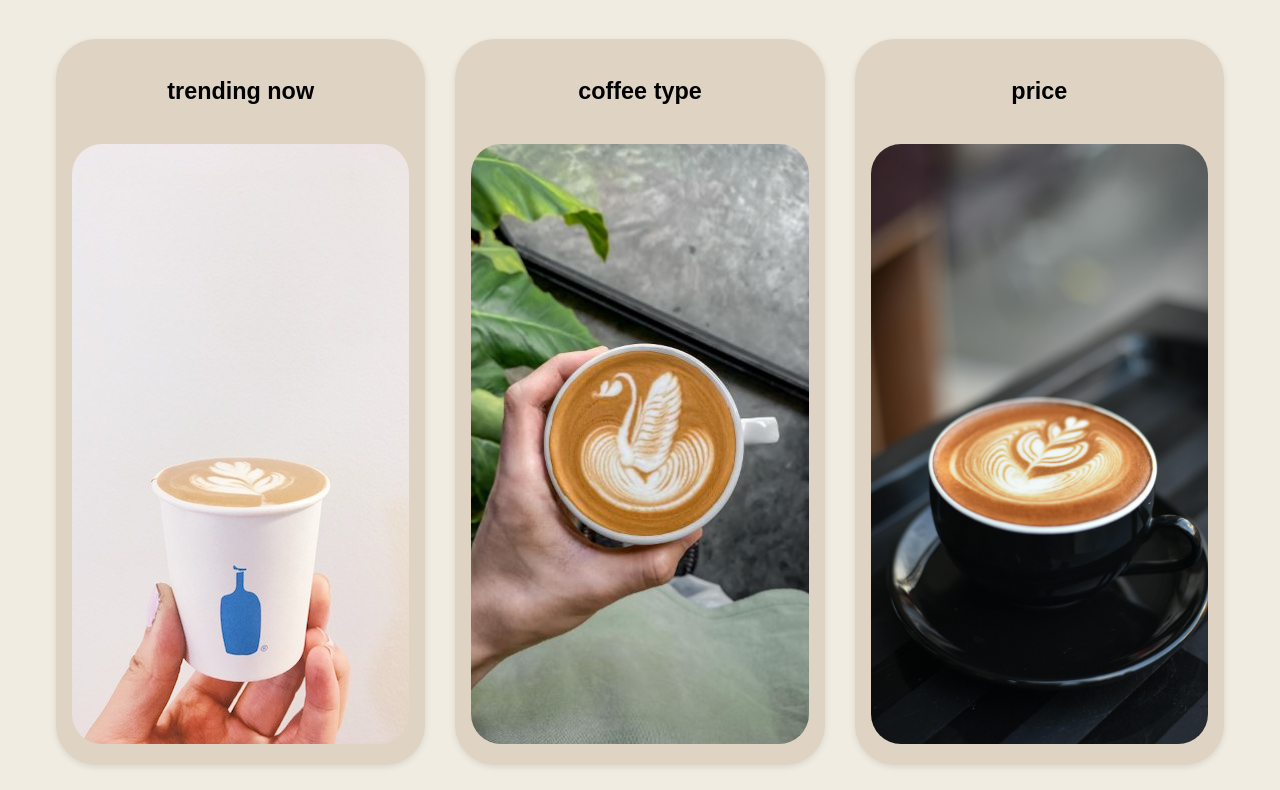
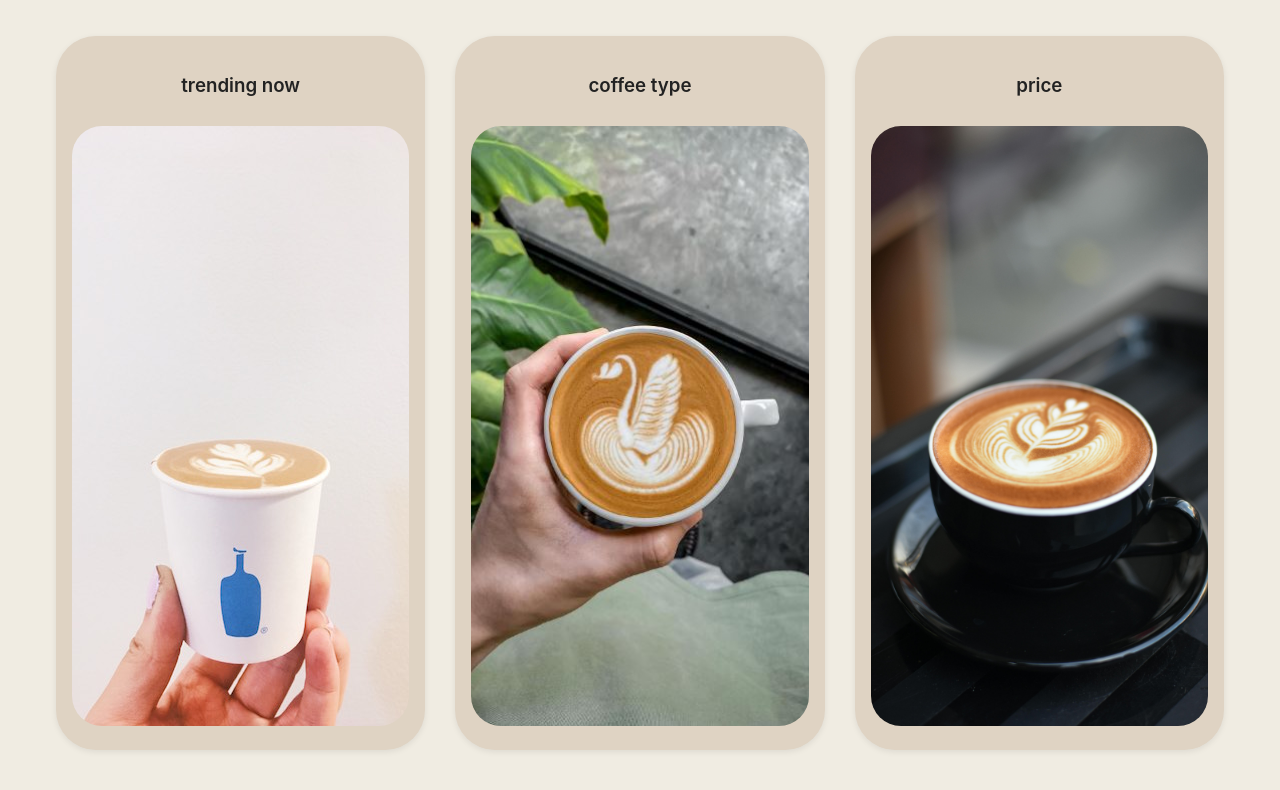
Before and after one commit to miiixel/completelycoffee, a plain HTML site: page explore.html in a window 1280 px wide. Shown: the part 179-969 px from the top of the page. Drawn offline with Linux system fonts and the light colour scheme.

Commit message:
New Styling Updates

```diff
--- a/explore.html
+++ b/explore.html
@@ -23,22 +23,30 @@
   <h1>explore the best rated coffees</h1>
 
   <div class="explore-blocks">
+
+  <a href="trending.html" class="explore-link">
     <div class="trending-block">
       <h3>trending now</h3>
-      <img src="assets/trending-coffee.jpg" alt="trending coffee" width="400" height="400">
+      <img src="assets/trending-coffee.jpg" alt="Best trending coffee">
     </div>
+  </a>
 
+  <a href="coffee-types.html" class="explore-link">
     <div class="coffee-type-block">
       <h3>coffee type</h3>
-      <img src="assets/coffee-type.JPG" alt="trending coffee" width="400" height="400">
+      <img src="assets/coffee-type.JPG" alt="Different types of coffee">
     </div>
+  </a>
 
+  <a href="coffee-prices.html" class="explore-link">
     <div class="coffee-price">
       <h3>price</h3>
-      <img src="assets/coffee-price.jpg" alt="trending coffee" width="400" height="400">
+      <img src="assets/coffee-price.jpg" alt="Coffee price list">
     </div>
-  </div>
+  </a>
+
 </div>
+
 
 
 </body>
--- a/style.css
+++ b/style.css
@@ -1,31 +1,53 @@
-/* Base styling */
+/* ========== BASE STYLING ========== */
 body {
   margin: 0;
   transition: all 0.3s ease-in-out;
-  color: #000000;
-  font-weight: bold;
-  font-family: Arial, Helvetica, sans-serif;
+  color: #333; /* Softer than pure black */
+  font-weight: 400; /* Regular weight for better readability */
+  font-family: 'Inter', Arial, Helvetica, sans-serif; /* Modern sans-serif */
+  line-height: 1.6;
+  background-color: #faf9f7; /* Soft off-white background */
 }
 
-/* Optional smooth scroll */
+body::-webkit-scrollbar {
+  display: none;
+}
+
 html {
   scroll-behavior: smooth;
 }
 
-/* Navigation bar container */
+/* Headings */
+h1, h2, h3 {
+  font-weight: 600;
+  color: #222;
+  margin-bottom: 0.5em;
+}
+
+/* Paragraphs */
+p {
+  margin-bottom: 1rem;
+}
+
+/* Links */
+a {
+  text-decoration: none;
+  color: inherit;
+  transition: color 0.2s ease-in-out;
+}
+
+/* ========== NAVIGATION BAR ========== */
 .nav-container {
   width: 100%;
-  background-color: #dfd3c3;
-  box-shadow: 0 2px 4px rgba(0, 0, 0, 0.1);
+  background-color: #f0dfc9;
+  box-shadow: 0 2px 4px rgba(0, 0, 0, 0.08);
 }
 
-/* Navigation bar content */
 .website-nav {
   display: flex;
   justify-content: space-between;
   align-items: center;
   padding: 1rem 2rem;
-  text-shadow: 1px 1px 5px rgba(0, 0, 0, 0.5);
 }
 
 .website-nav ul {
@@ -36,21 +58,16 @@ html {
   padding: 0;
 }
 
-.website-nav a {
-  text-decoration: none;
-  color: #000;
-  transition: color 0.2s ease-in-out;
-}
-
 .website-nav a:hover {
   color: #8b4513; /* Coffee brown */
 }
 
 .website-nav h1 {
-  font-size: 20px;
+  font-size: 1.5rem;
+  margin: 0;
 }
 
-/* Slogan block */
+/* ========== SLOGAN BLOCK ========== */
 .slogan-block {
   display: flex;
   align-items: center;
@@ -58,16 +75,17 @@ html {
   margin: auto;
   height: 613px;
   width: 100%;
-  font-size: 20px;
+  font-size: 1.25rem; /* ~20px */
   text-align: center;
   background-color: #f0ece2;
   background-image: url("assets/slogan-background.jpg");
   background-size: cover;
   background-position: center;
   color: #333;
+  padding: 0 1rem;
 }
 
-/* View block */
+/* ========== VIEW BLOCK ========== */
 .view-block {
   display: flex;
   flex-direction: column;
@@ -76,12 +94,13 @@ html {
   margin: auto;
   height: 400px;
   width: 100%;
-  font-size: 20px;
+  font-size: 1.125rem; /* ~18px */
   text-align: center;
   background-color: #f0ece2;
+  padding: 0 1rem;
 }
 
-/* Button styling */
+/* ========== BUTTONS ========== */
 .button-container {
   margin-top: 1.5rem;
 }
@@ -92,23 +111,24 @@ button {
   border: none;
   padding: 0.75rem 1.5rem;
   font-size: 1rem;
-  font-weight: bold;
+  font-weight: 500;
   border-radius: 8px;
   cursor: pointer;
-  transition: background-color 0.3s ease-in-out;
+  transition: background-color 0.3s ease-in-out, transform 0.2s ease;
 }
 
 button:hover {
   background-color: #a0522d;
+  transform: translateY(-2px);
 }
 
+/* ========== EXPLORE PAGE ========== */
 .explore-page {
   text-align: center;
   padding: 1.5rem;
   background-color: #f0ece2;
+}
 
-
-}
 .explore-blocks {
   display: flex;
   justify-content: space-between;
@@ -120,12 +140,13 @@ button:hover {
   flex: 1;
   background-color: #dfd3c3;
   padding: 1rem;
-  border-radius: 8px;
-  box-shadow: 0 2px 6px rgba(0, 0, 0, 0.1);
+  border-radius: 40px;
+  box-shadow: 0 2px 6px rgba(0, 0, 0, 0.08);
   text-align: center;
-  border-radius: 40px;
-  font-size: 20px;
-
+  font-size: 1rem;
+  font-weight: 500;
+  color: #333;
+  transition: transform 0.2s ease, box-shadow 0.2s ease;
 }
 
 .explore-blocks img {
@@ -135,3 +156,34 @@ button:hover {
   border-radius: 30px;
   margin-top: 1rem;
 }
+
+/* Make links look like blocks */
+.explore-link {
+  text-decoration: none;
+  color: inherit;
+  flex: 1;
+}
+
+.explore-link > div {
+  background-color: #dfd3c3;
+  padding: 1rem;
+  border-radius: 40px;
+  box-shadow: 0 2px 6px rgba(0, 0, 0, 0.08);
+  text-align: center;
+  font-size: 1rem;
+  transition: transform 0.2s ease, box-shadow 0.2s ease;
+}
+
+/* Hover effect */
+.explore-link > div:hover {
+  transform: scale(1.03);
+  box-shadow: 0 6px 12px rgba(0,0,0,0.15);
+}
+
+.explore-link img {
+  width: 100%;
+  height: 600px;
+  object-fit: cover;
+  border-radius: 30px;
+  margin-top: 1rem;
+}
```
